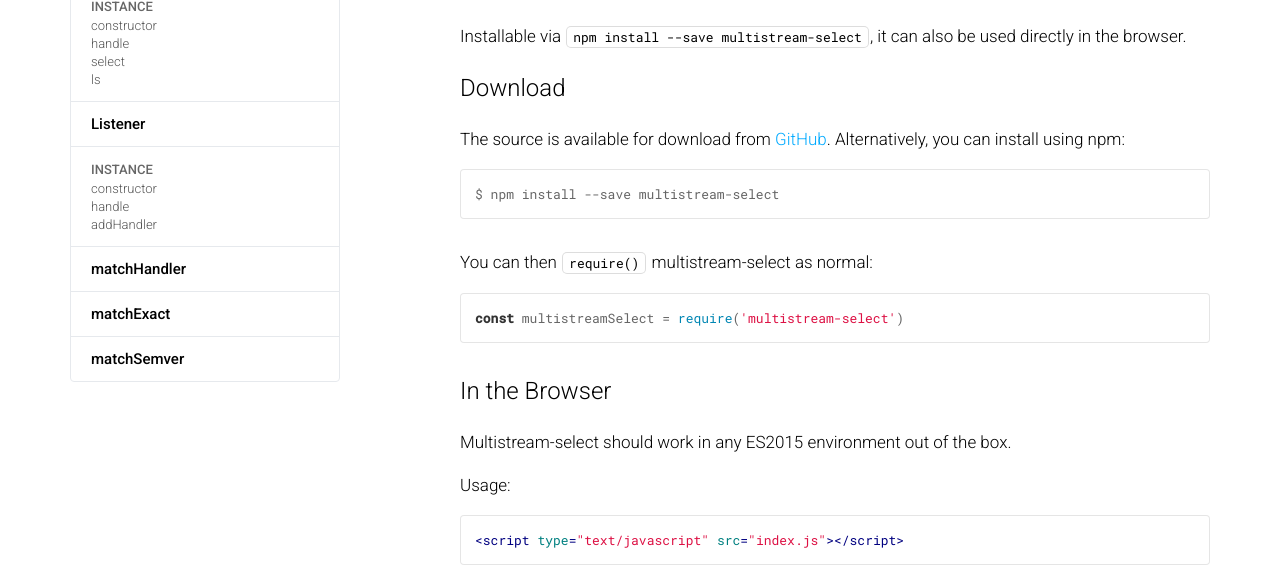
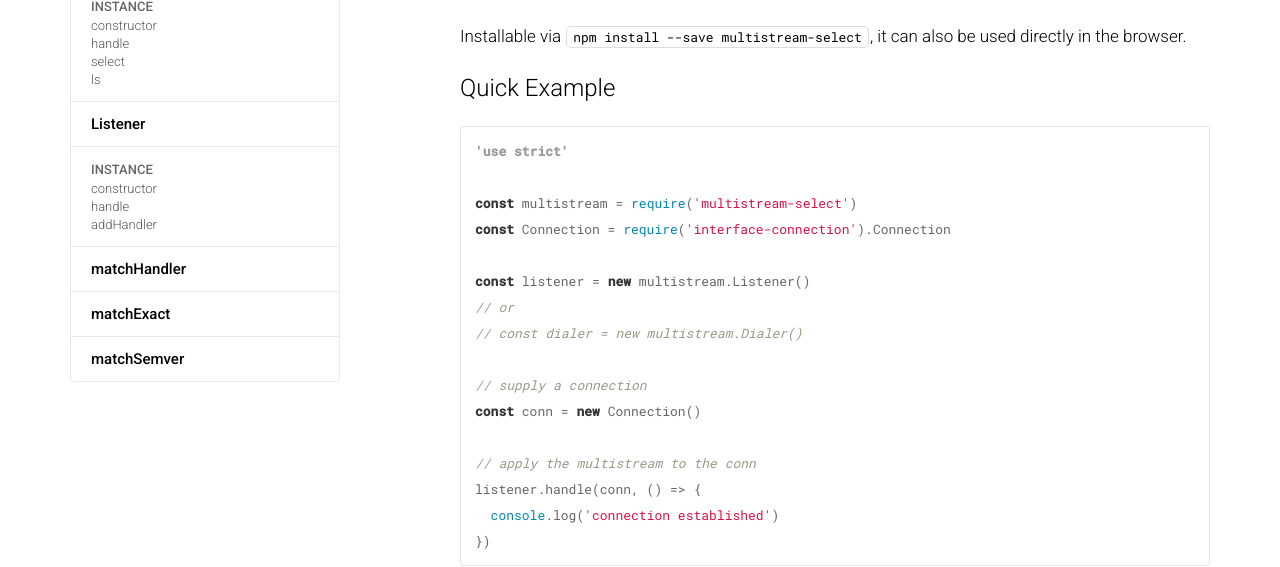
Before and after one commit to multiformats/js-multistream-select, a plain HTML site: page index.html in a window 1280 px wide. Shown: the part 237-804 px from the top of the page. Drawn offline with Linux system fonts and the light colour scheme.

Commit message:
Update 2016-12-14T13:51:29.089Z

```diff
--- a/index.html
+++ b/index.html
@@ -50,6 +50,24 @@
 font-weight: bold;}.hljs-tag, .hljs-name, .hljs-attribute{color: #000080;
 font-weight: normal;}.hljs-regexp, .hljs-link{color: #009926;}.hljs-symbol, .hljs-bullet{color: #990073;}.hljs-built_in, .hljs-builtin-name{color: #0086b3;}.hljs-meta{color: #999;
 font-weight: bold;}.hljs-deletion{background: #fdd;}.hljs-addition{background: #dfd;}.hljs-emphasis{font-style: italic;}.hljs-strong{font-weight: bold;}</style><div style="margin-bottom:104px;" data-radium="true"><h1 data-radium="true"><a class="anchor" name="intro"></a>Intro</h1><div><p>Installable via  <code>npm install --save multistream-select</code>, it can also be used directly in the browser.</p>
+<h2>Quick Example</h2>
+<pre class='hljs'><span class="hljs-meta">'use strict'</span>
+
+<span class="hljs-keyword">const</span> multistream = <span class="hljs-built_in">require</span>(<span class="hljs-string">'multistream-select'</span>)
+<span class="hljs-keyword">const</span> Connection = <span class="hljs-built_in">require</span>(<span class="hljs-string">'interface-connection'</span>).Connection
+
+<span class="hljs-keyword">const</span> listener = <span class="hljs-keyword">new</span> multistream.Listener()
+<span class="hljs-comment">// or</span>
+<span class="hljs-comment">// const dialer = new multistream.Dialer()</span>
+
+<span class="hljs-comment">// supply a connection</span>
+<span class="hljs-keyword">const</span> conn = <span class="hljs-keyword">new</span> Connection()
+
+<span class="hljs-comment">// apply the multistream to the conn</span>
+listener.handle(conn, () =&gt; {
+  <span class="hljs-built_in">console</span>.log(<span class="hljs-string">'connection established'</span>)
+})</pre>
+<p>There are more available, so take a look at the docs below for a full list. This documentation aims to be comprehensive, so if you feel anything is missing please create a GitHub issue for it.</p>
 <h2>Download</h2>
 <p>The source is available for download from <a href="git+https://github.com/multiformats/js-multistream-select.git">GitHub</a>. Alternatively, you can install using npm:</p>
 <pre class='hljs'>$ npm install --save multistream-select</pre>
```
